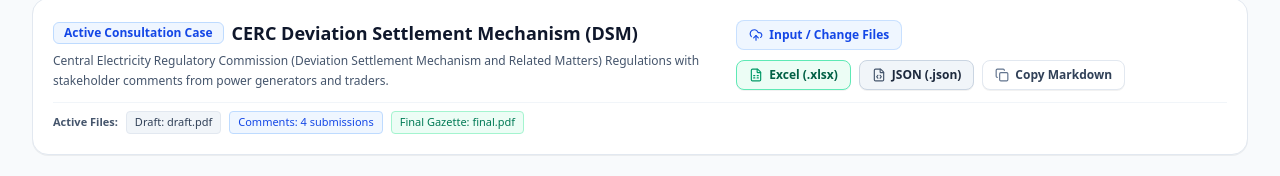
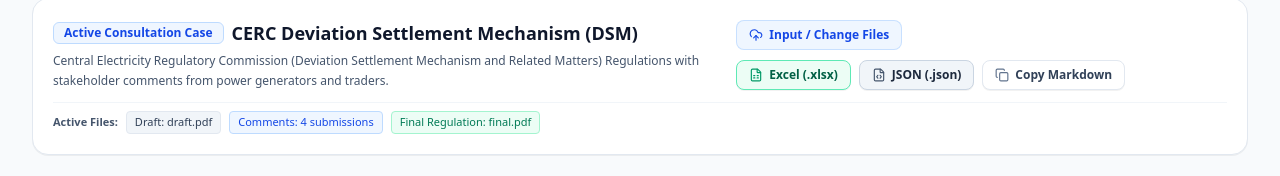
Before and after one commit to kitiozz/cerc-comment-comparator, a React (Vite) app: page / in a window 1280 px wide. Shown: the part 132-308 px from the top of the page. Built offline with nearby package versions, Linux system fonts and the light colour scheme.

Commit message:
Use domain-neutral final document labels in dashboard

```diff
--- a/src/App.tsx
+++ b/src/App.tsx
@@ -164,7 +164,7 @@ export default function App() {
         },
         finalDoc: {
           id: `final-${newDatasetId}`,
-          title: `${datasetTitle} (Final Gazette)`,
+          title: `${datasetTitle} (Final Regulation)`,
           fileName: finalFileName,
           paragraphs: finalParagraphs,
           fullText: finalText,
@@ -224,7 +224,7 @@ export default function App() {
               <button
                 onClick={() => setIsUploadModalOpen(true)}
                 className="flex items-center gap-1.5 px-3 py-1.5 bg-blue-50 hover:bg-blue-100 text-blue-700 border border-blue-200/80 rounded-lg text-xs font-semibold transition-colors"
-                title="Input or replace Final Gazette, Comments, or Draft files"
+                title="Upload or replace the Draft, Comments, or Final Regulation files"
               >
                 <UploadCloud className="w-3.5 h-3.5" />
                 Input / Change Files
@@ -247,7 +247,7 @@ export default function App() {
               Comments: {activeDataset.comments.length} submissions
             </span>
             <span className="bg-emerald-50 px-2 py-0.5 rounded border border-emerald-200 text-emerald-700 font-medium">
-              Final Gazette: {activeDataset.finalDoc.fileName}
+              Final Regulation: {activeDataset.finalDoc.fileName}
             </span>
           </div>
         </div>
@@ -389,7 +389,7 @@ export default function App() {
           </div>
         )}
 
-        {/* Tab 2: Gazette Document Viewer */}
+        {/* Tab 2: Final Document Viewer */}
         {activeTab === 'documents' && (
           <DocumentViewer
             dataset={activeDataset}
```
